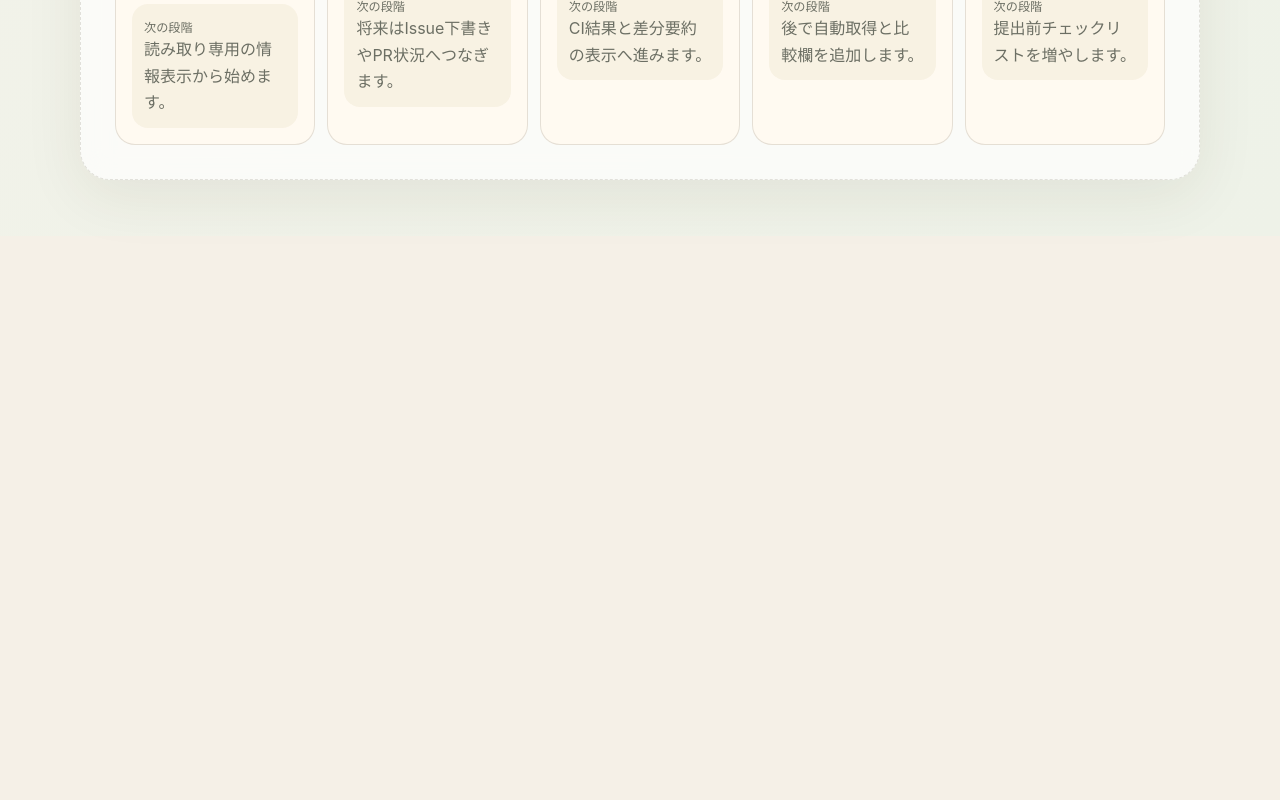
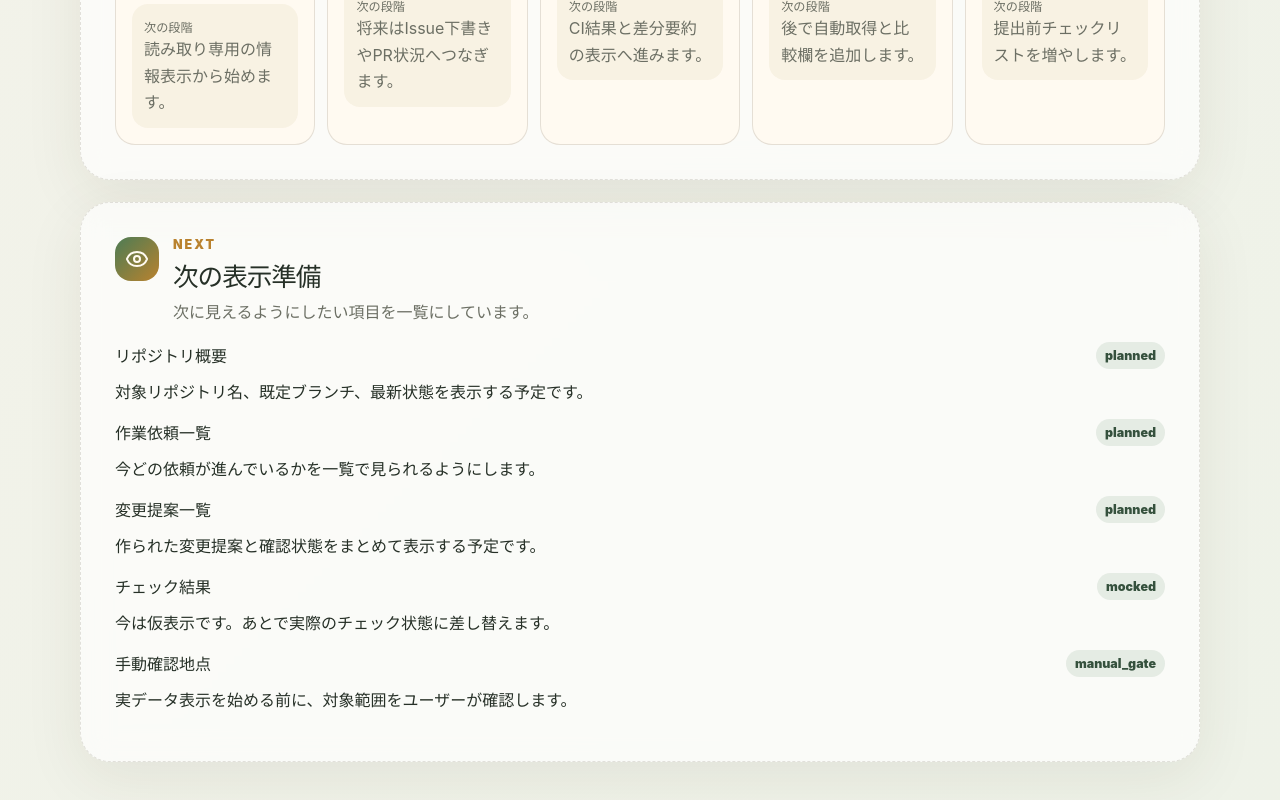
Before and after one commit to sunpotflower4460-cpu/darake-dev-app-AI, a React (Vite) app: page / in a window 1280 px wide. Shown: the part 7127-7927 px from the top of the page. Before the commit the page ends 7363 px from the top, so only its background shows below. Built offline with nearby package versions, Linux system fonts and the light colour scheme.

Commit message:
feat: mount future panel

```diff
--- a/src/main.tsx
+++ b/src/main.tsx
@@ -1,6 +1,7 @@
 import React from 'react';
 import ReactDOM from 'react-dom/client';
 import App from './App';
+import { FuturePanel } from './components/FuturePanel';
 import { StatusPanel } from './components/StatusPanel';
 import './styles.css';
 import './phase2.css';
@@ -13,6 +14,9 @@ ReactDOM.createRoot(document.getElementById('root') as HTMLElement).render(
       <div className="panel statusModePanel">
         <StatusPanel />
       </div>
+      <div className="panel statusModePanel">
+        <FuturePanel />
+      </div>
     </section>
   </React.StrictMode>,
 );
```
